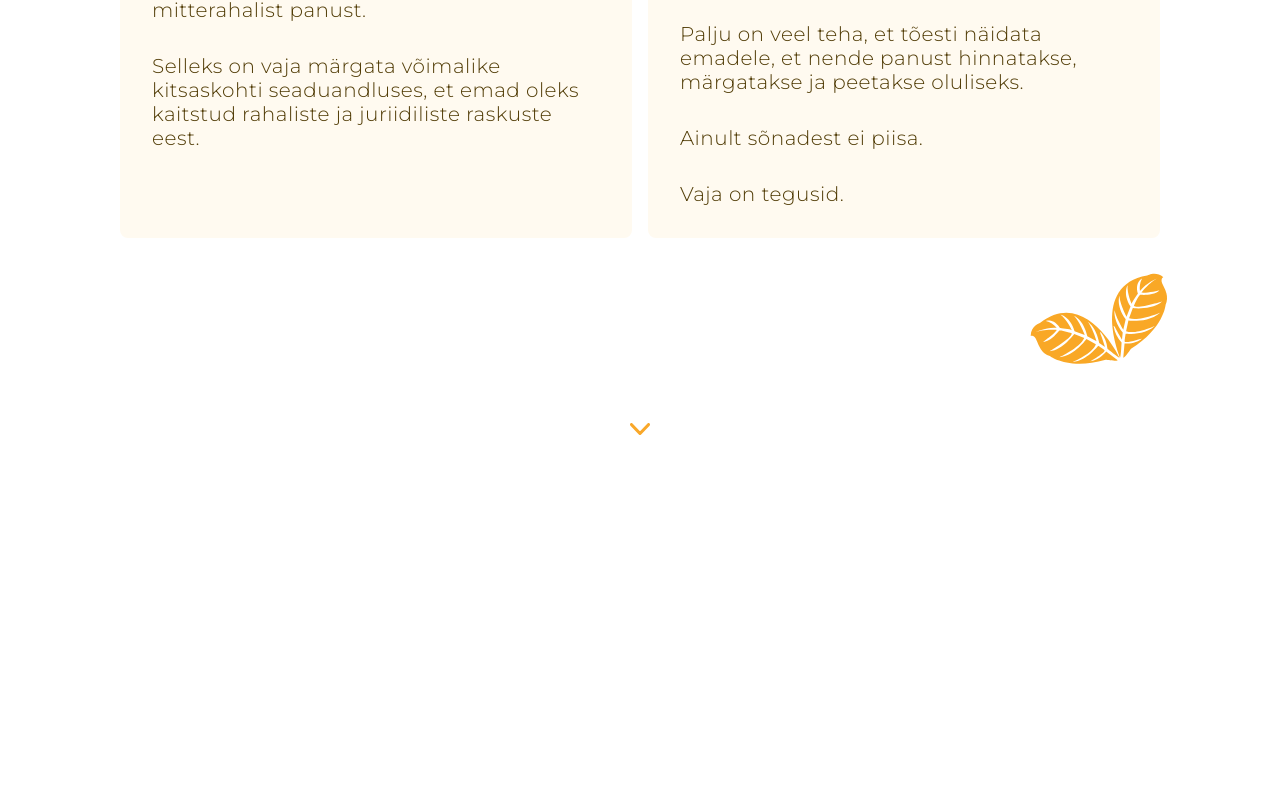
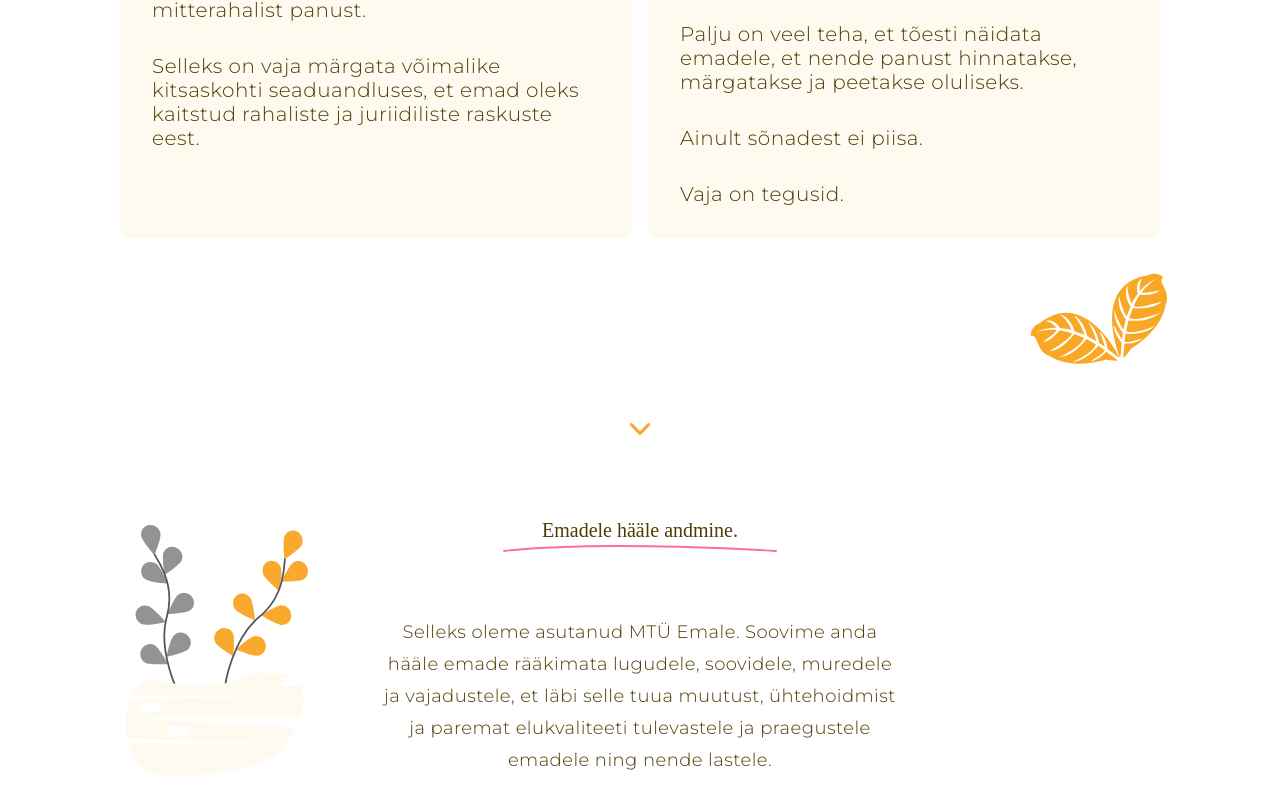
Before and after one commit to kuressaareametikool/emale, a Vue app: page / in a window 1280 px wide. Shown: the part 1920-2728 px from the top of the page. Before the commit the page ends 2355 px from the top, so only its background shows below. Built offline with nearby package versions, Linux system fonts and the light colour scheme; a web font is replaced by a local one.

Commit message:
Add: Solution section

```diff
--- a/src/App.vue
+++ b/src/App.vue
@@ -3,6 +3,7 @@
     <Header />
     <Motivation />
     <Concern />
+    <Solution />
   </div>
 </template>
 
@@ -10,13 +11,15 @@
 import Header from "./components/Header.vue";
 import Motivation from "./components/Motivation.vue";
 import Concern from "./components/Concern.vue";
+import Solution from "./components/Solution.vue";
 
 export default {
   name: "App",
   components: {
     Header,
     Motivation,
-    Concern
+    Concern,
+    Solution
   }
 };
 </script>
--- /dev/null
+++ b/src/components/Solution.vue
@@ -0,0 +1,38 @@
+<template>
+  <section id="solution-section" class="mt-20 font-sans font-light text-brown">
+    <div class="mb-16">
+      <h1 class="font-serif text-center text-xl">Emadele hääle andmine.</h1>
+      <img class="mx-auto" src="../assets/heading-line.svg" alt="Line under heading" />
+    </div>
+    <div class="container">
+      <div class="relative">
+        <div class="mb-16 sm:mb-8">
+          <p class="tracking-wide text-center leading-8 sm:mx-auto sm:max-w-lg sm:text-lg">
+            Selleks oleme asutanud MTÜ Emale.
+            Soovime anda hääle emade rääkimata lugudele, soovidele, muredele ja vajadustele, et läbi selle tuua muutust, ühtehoidmist ja paremat elukvaliteeti tulevastele ja praegustele emadele ning nende lastele.
+          </p>
+        </div>
+        <div>
+          <img
+            class="mx-auto w-56 sm:mx-0 lg:absolute lg:bottom-0"
+            src="../assets/solution-image.svg"
+            alt="Solution section image"
+          />
+        </div>
+      </div>
+    </div>
+  </section>
+</template>
+
+<script>
+export default {};
+</script>
+
+<style scoped>
+.container {
+  width: 90%;
+  max-width: 1088px;
+  margin: auto;
+  height: 100%;
+}
+</style>
```
Also changed, not shown: src/assets/solution-image.svg (added).
